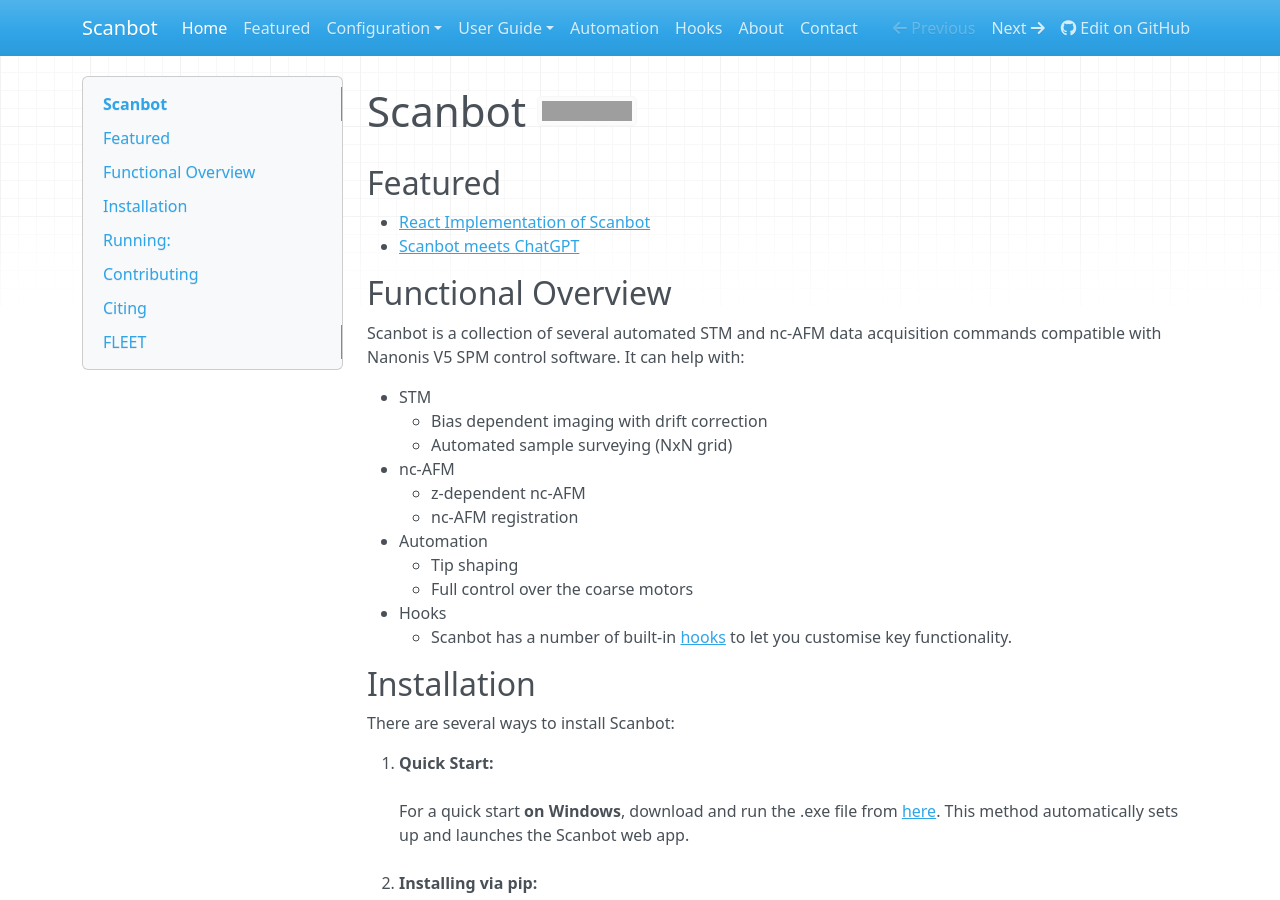
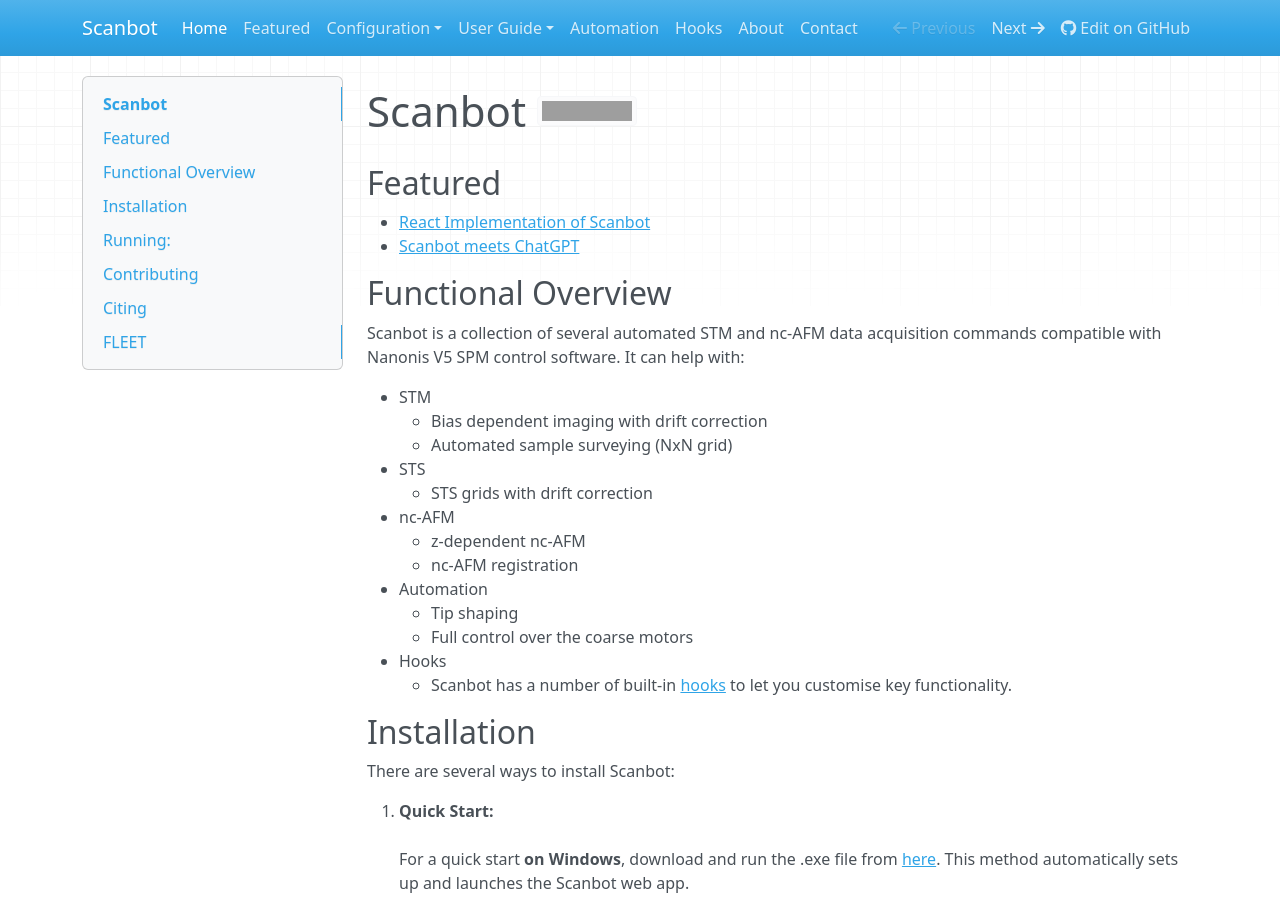
Before and after one commit to New-Horizons-SPM/scanbot, an MkDocs documentation site: the page built from docs/index.md, in a window 1280 px wide and 900 px high. Built offline with MkDocs 1.6.1, drawn with Linux system fonts in a browser that asks for light colours; nearby versions of some CDN libraries; grey boxes are pictures that could not be loaded.

Commit message:
STS grids info in index.md

```diff
--- a/docs/index.md
+++ b/docs/index.md
@@ -19,6 +19,8 @@
 * STM
     - Bias dependent imaging with drift correction
     - Automated sample surveying (NxN grid)
+* STS
+    - STS grids with drift correction
 * nc-AFM
     - z-dependent nc-AFM
     - nc-AFM registration
```
